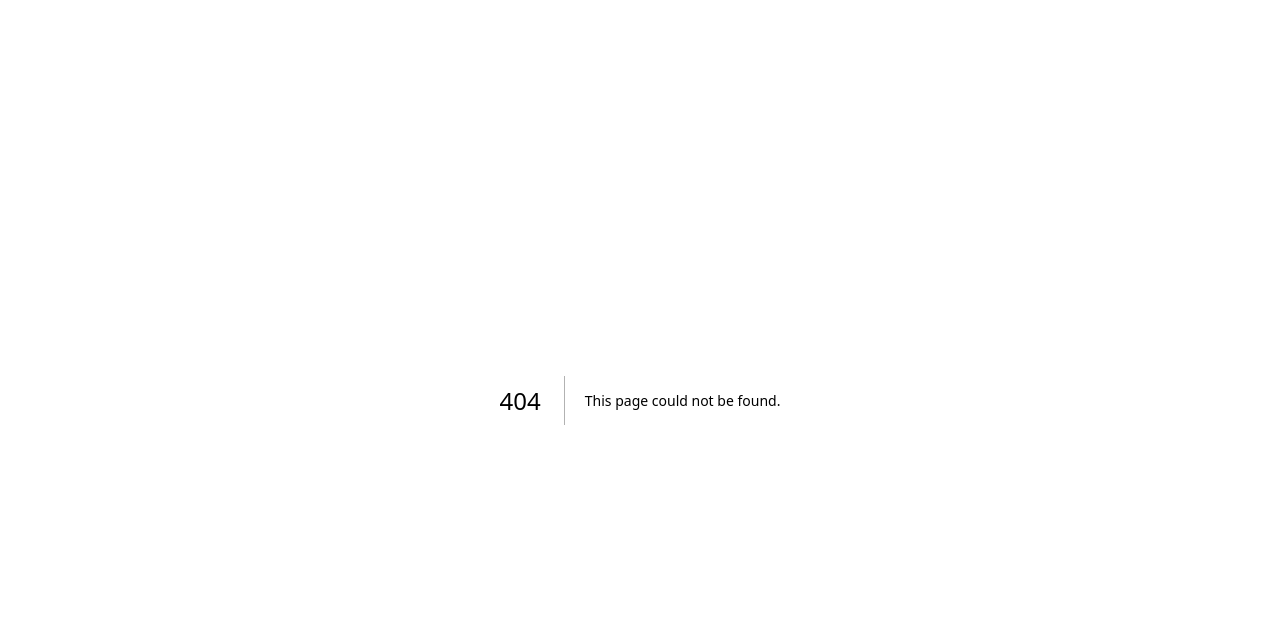
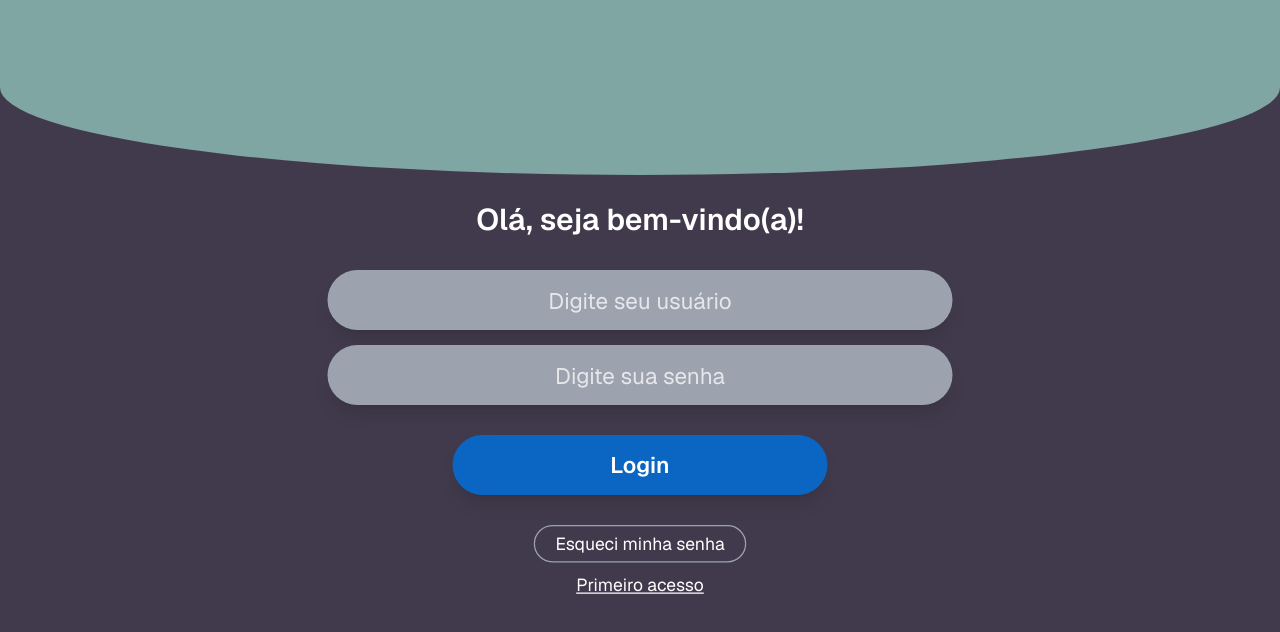
Before and after one commit to weldoj/Gerenciador-de-senhas, a Next.js app in the folder vaultify/: page /login in a window 1280 px wide. Before the commit this address had no page. Shown: the top 632 px of the page. Built offline with nearby package versions, Linux system fonts and the light colour scheme.

Commit message:
login-Luis

```diff
--- a/vaultify/src/app/landingPage/page.tsx
+++ b/vaultify/src/app/landingPage/page.tsx
@@ -1,4 +1,5 @@
 import Image from "next/image";
+import Link from "next/link";
 
 export default function LandingPage() {
   return (
@@ -37,9 +38,9 @@ export default function LandingPage() {
         </p>
 
         {/* Login Button */}
-        <button className="rounded-full bg-white px-20 py-3 font-medium text-slate-800 shadow-lg transition-colors duration-200 hover:bg-teal-50 hover:shadow-xl hover:shadow-teal-500/20">
+        <Link className="rounded-full bg-white px-20 py-3 font-medium text-slate-800 shadow-lg transition-colors duration-200 hover:bg-teal-50 hover:shadow-xl hover:shadow-teal-500/20" href={"/login"}>
           Fazer Login
-        </button>
+        </Link>
       </div>
     </div>
   );
--- /dev/null
+++ b/vaultify/src/app/login/page.tsx
@@ -0,0 +1,60 @@
+import React from "react";
+
+export default function Login() {
+  return (
+    <div className="w-screen h-screen flex items-center justify-center overflow-hidden">
+      {/* Background */}
+      <div className="fixed top-0 left-0 w-full h-full bg-[#403a4c]">
+        <div className="relative top-0 left-0 w-full h-[175px] bg-[#7FA6A2] rounded-b-[55%]"></div>
+
+
+      </div>
+
+      {/* Container de login */}
+      <div className="relative w-[550px] h-[400px] bg-transparent p-10 flex flex-col items-center transform scale-125">
+        <h1 className="text-white text-2xl font-semibold text-center mb-6">
+          Olá, seja bem-vindo(a)!
+        </h1>
+
+        {/* Usuário */}
+        <div className="w-[500px] mb-3">
+          <input
+              type="text"
+              placeholder="Digite seu usuário"
+              className="w-full h-12 bg-gray-400 rounded-full border-none text-lg text-center placeholder-gray-200 shadow-lg text-white"
+              spellCheck={false}
+              autoCorrect="off"
+          />
+
+        </div>
+
+        {/* Senha */}
+        <div className="w-[500px] mb-6">
+          <input
+            type="password"
+            placeholder="Digite sua senha"
+            className="w-full h-12 bg-gray-400 rounded-full border-none text-lg text-center placeholder-gray-200 shadow-lg text-white"
+          />
+        </div>
+
+        {/* Botão Login */}
+        <button className="w-[300px] h-12 bg-[#0a66c2] text-white text-lg font-semibold rounded-full shadow-lg hover:bg-[#004182] transition duration-500">
+          Login
+        </button>
+
+        {/* Esqueci senha */}
+        <div className="mt-4 flex flex-col items-center">
+          <button className="text-white text-sm border border-gray-400 px-4 py-1 rounded-full mt-2 hover:bg-gray-600 transition">
+            Esqueci minha senha
+          </button>
+
+
+          {/* Primeiro acesso */}
+          <button className="text-white text-sm underline hover:text-gray-300 transition mt-2">
+            Primeiro acesso
+          </button>
+        </div>
+      </div>
+  </div>
+);
+};
```
